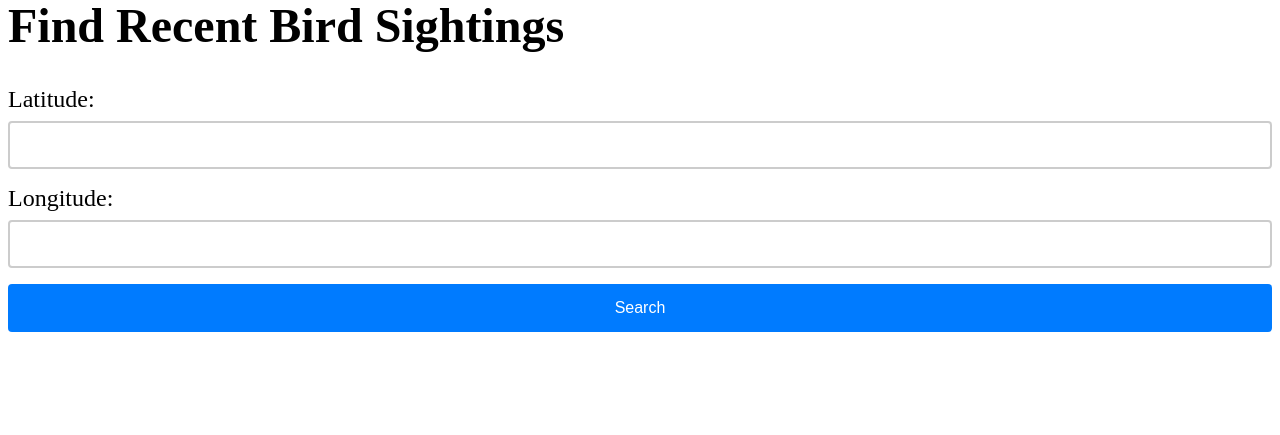
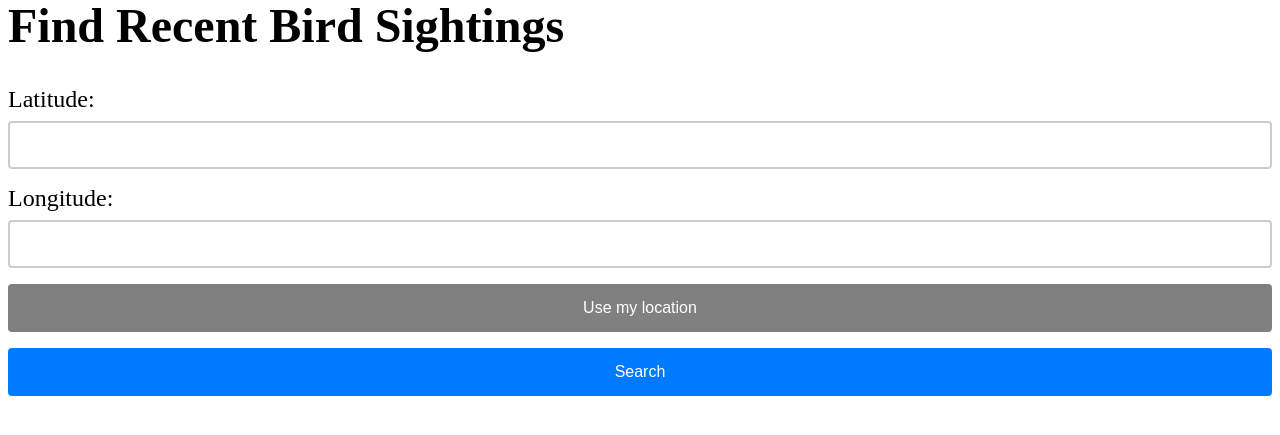
Before and after one commit to t-brunton-smith/bird-app, a Flask app: page / in a window 1280 px wide. Shown: the part 261-696 px from the top of the page. Run offline with Flask 2, Linux system fonts and the light colour scheme.

Commit message:
Add location tool

```diff
--- /dev/null
+++ b/static/app.js
@@ -0,0 +1,14 @@
+function getUserLocation() {
+    if (navigator.geolocation) {
+        navigator.geolocation.getCurrentPosition(fillLocationFields);
+    } else {
+        alert("Geolocation is not supported by this browser.");
+    }
+}
+
+function fillLocationFields(position) {
+    document.getElementById("latitude").value = position.coords.latitude;
+    document.getElementById("longitude").value = position.coords.longitude;
+}
+
+document.getElementById("use-location-button").addEventListener("click", getUserLocation);
--- a/static/style.css
+++ b/static/style.css
@@ -1,4 +1,4 @@
 @font-face {
     font-family: 'FlyingBird';
-    src: url('/static/fonts/FlyingBird-Yz9Ga');
+    src: url('fonts/flying-bird-font/FlyingBird-Yz9Ga.otf');
 }
--- a/templates/index.html
+++ b/templates/index.html
@@ -142,6 +142,20 @@
             border-radius: 4px;
             cursor: pointer;
         }
+
+            button[type="button"], button[type="button"] {
+        box-sizing: border-box;
+        width: 100%;
+        height: 48px;
+        padding: 8px;
+        font-size: 16px;
+        border: none;
+        background-color: gray; /* Updated background-color */
+        color: #fff;
+        border-radius: 4px;
+        cursor: pointer;
+    }
+
     </style>
 </head>
 <body>
@@ -152,18 +166,26 @@
      alt="robin">
 <h1>Find Recent Bird Sightings</h1>
 <form method="get" action="/results">
+
     <div class="form-group">
         <label for="latitude">Latitude:</label>
         <input type="text" name="latitude" id="latitude" inputmode="text" pattern="-?\d+(\.\d+)?" required>
     </div>
+
     <div class="form-group">
         <label for="longitude">Longitude:</label>
         <input type="text" name="longitude" id="longitude" inputmode="text" pattern="-?\d+(\.\d+)?" required>
     </div>
+
+
+    <button type="button" class="btn btn-primary" id="use-location-button">Use my location</button>
     <div class="form-group">
         <button type="submit">Search</button>
     </div>
 </form>
 
+
+<script src="{{ url_for('static', filename='app.js') }}"></script>
+
 </body>
 </html>
```
Also changed, not shown: static/fonts/flying-bird-font/FlyingBird-Yz9Ga.otf (added).
